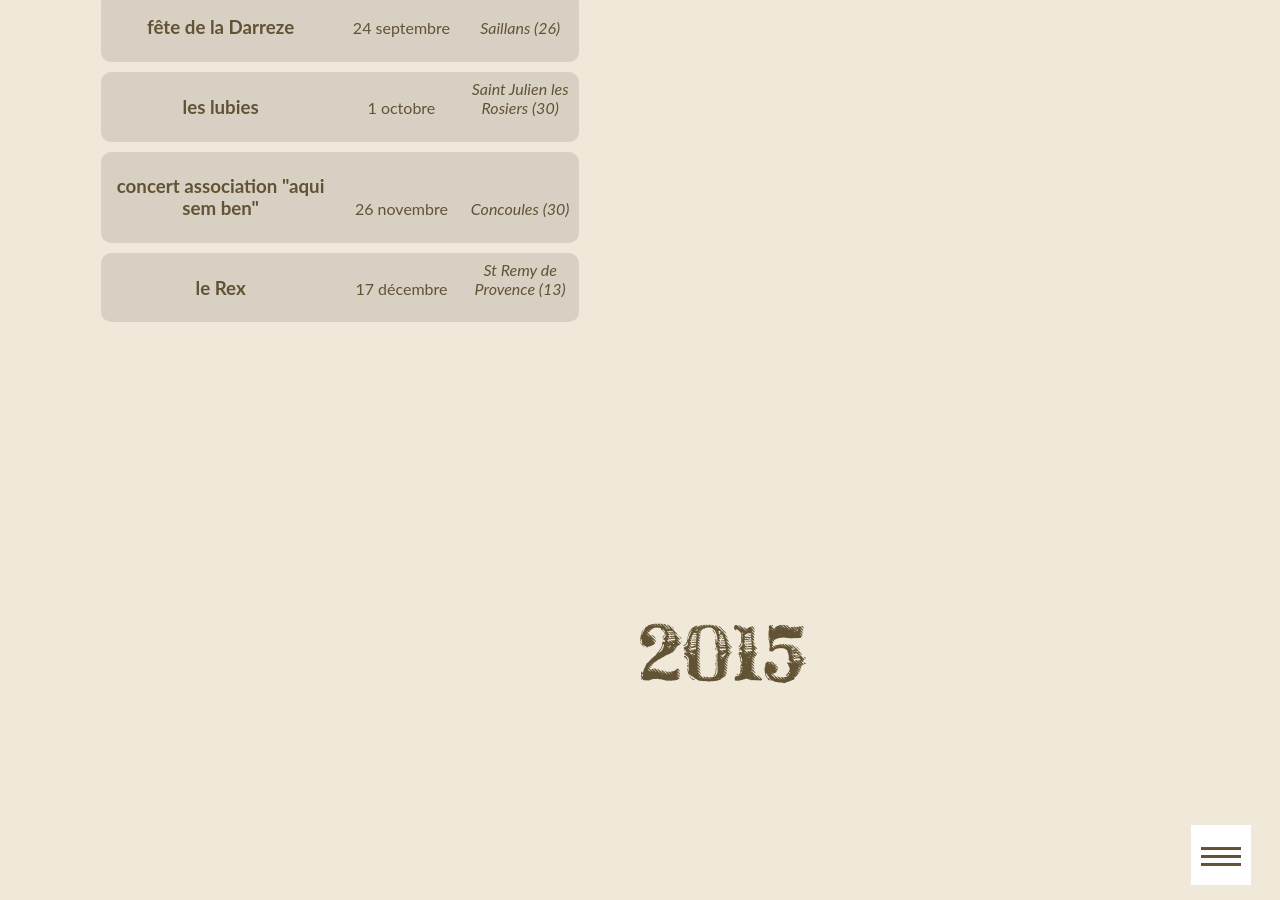
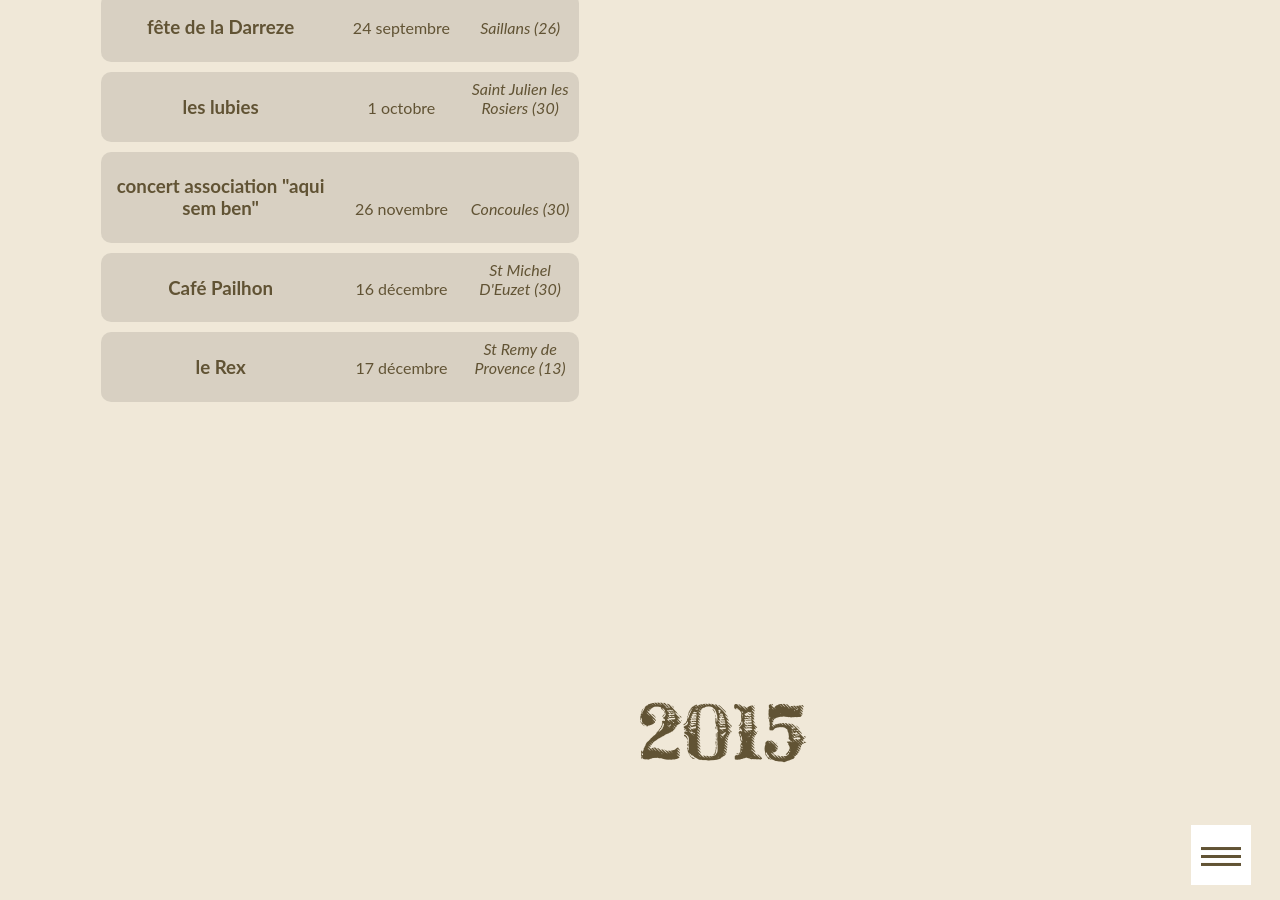
Before and after one commit to ftmftrs/ftmftrs.github.io, a Jekyll site: the page built from concert/index.html, in a window 1280 px wide and 900 px high, scrolled down 3161 px. Built offline with Jekyll 4.4.1, drawn with Linux system fonts in a browser that asks for light colours; Markdown is read by kramdown in place of the engine named in the settings; comment, search, counter and statistics services are not loaded.

Commit message:
Update concerts2016.yml

```diff
--- a/_data/concerts2016.yml
+++ b/_data/concerts2016.yml
@@ -116,6 +116,10 @@
   date: 26 novembre
   address: Concoules (30)
 
+- title: Café Pailhon
+  date: 16 décembre
+  address: St Michel D'Euzet (30)
+
 - title: le Rex
   date: 17 décembre
   address: St Remy de Provence (13)
```
